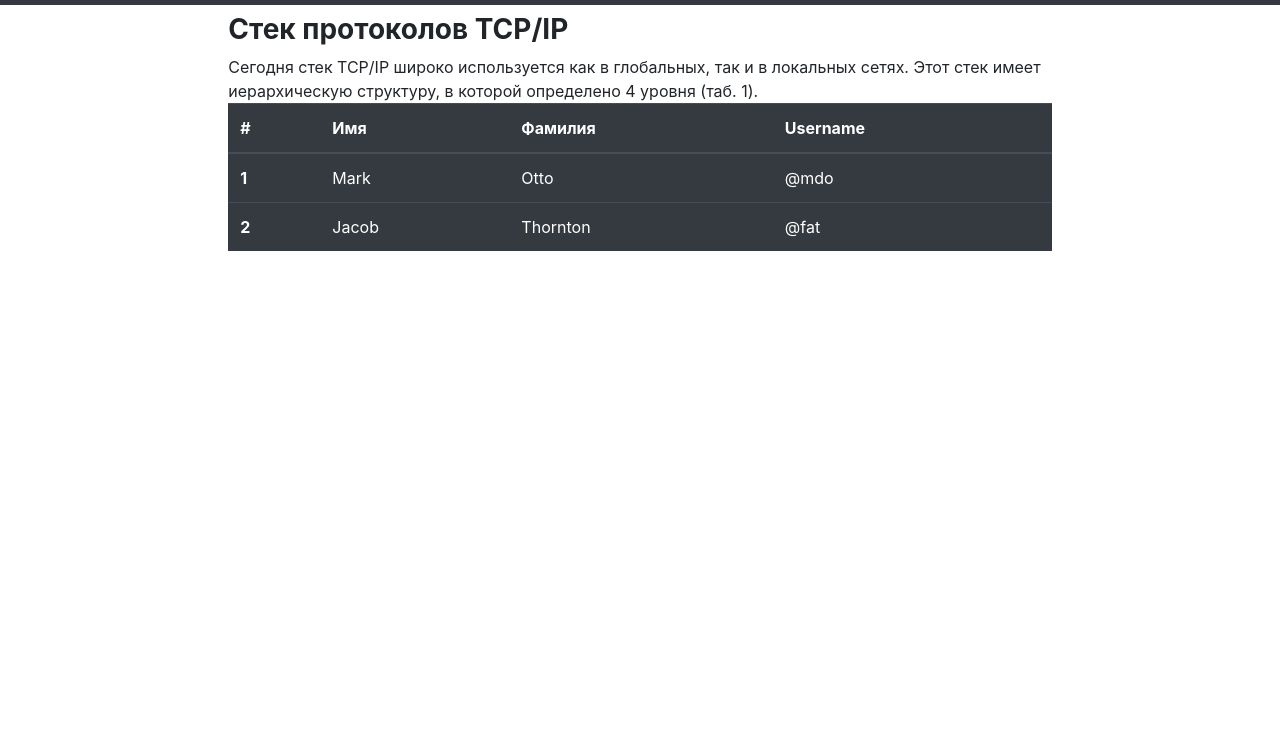
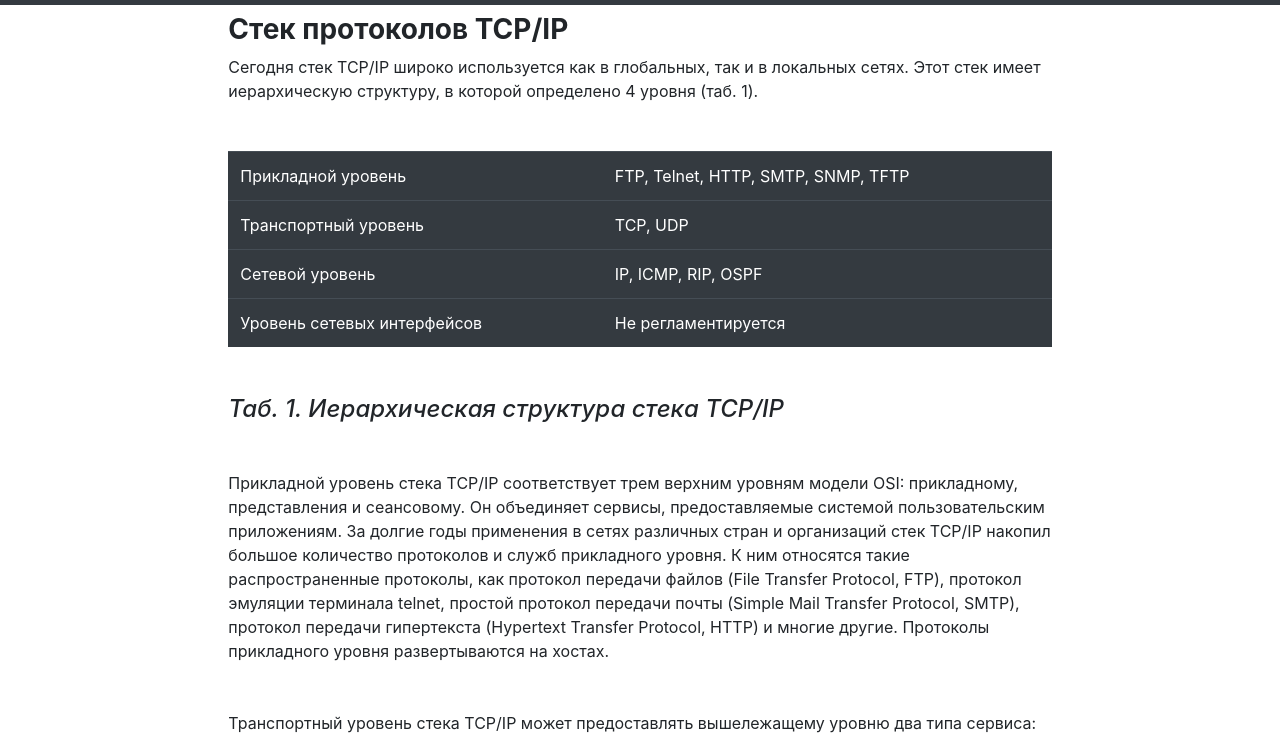
Before and after one commit to DianaSuslova/web-6, a plain HTML site: page index.html in a window 1280 px wide. Shown: the part 51-800 px from the top of the page. Drawn offline with nearby package versions, Linux system fonts and the light colour scheme.

Commit message:
еще часть

```diff
--- a/index.html
+++ b/index.html
@@ -109,30 +109,36 @@
   <section class="col-md-8 m-auto pt-2">
     <h3><strong>Стек протоколов TCP/IP </strong></h3>
     Сегодня стек TCP/IP широко используется как в глобальных, так и в локальных сетях. Этот стек имеет иерархическую структуру, в которой определено 4 уровня (таб. 1).
-    <table class="table table-hover table-dark">
-      <thead>
-        <tr>
-          <th scope="col">#</th>
-          <th scope="col">Имя</th>
-          <th scope="col">Фамилия</th>
-          <th scope="col">Username</th>
-        </tr>
-      </thead>
+     <table class="table table-hover table-dark mt-5">
       <tbody>
         <tr>
-          <th scope="row">1</th>
-          <td>Mark</td>
-          <td>Otto</td>
-          <td>@mdo</td>
+          <td scope="row">Прикладной уровень</td>
+          <td>FTP, Telnet, HTTP, SMTP,
+            SNMP, TFTP</td>
+
         </tr>
         <tr>
-          <th scope="row">2</th>
-          <td>Jacob</td>
-          <td>Thornton</td>
-          <td>@fat</td>
+          <td scope="row">Транспортный уровень</td>
+          <td>TCP, UDP</td>
+        </tr>
+        <tr>
+          <td scope="row">Сетевой уровень</td>
+          <td>IP, ICMP, RIP, OSPF</td>
+        </tr>
+        <tr>
+          <td scope="row">Уровень сетевых интерфейсов</td>
+          <td>He регламентируется</td>
         </tr>
       </tbody>
     </table>
+    <h4 class="mt-5 mb-5"> <i>Таб. 1. Иерархическая структура стека TCP/IP</i></h4>
+    <p class="mt-5 mb-5">Прикладной уровень стека TCP/IP соответствует трем верхним уровням модели OSI: прикладному, представления и сеансовому. Он объединяет сервисы, предоставляемые системой пользовательским приложениям. За долгие годы применения в сетях различных стран и организаций стек TCP/IP накопил большое количество протоколов и служб прикладного уровня. К ним относятся такие распространенные протоколы, как протокол передачи файлов (File Transfer Protocol, FTP), протокол эмуляции терминала telnet, простой протокол передачи почты (Simple Mail Transfer Protocol, SMTP), протокол передачи гипертекста (Hypertext Transfer Protocol, HTTP) и многие другие. Протоколы прикладного уровня развертываются на хостах.</p>
+    <p class="mt-5 mb-5">Транспортный уровень стека TCP/IP может предоставлять вышележащему уровню два типа сервиса:</p>
+    <ul class="mt-5 mb-5 col-md-8" >
+      <li class="mb-3">гарантированную доставку обеспечивает протокол управления передачей (Transmission Control Protocol, TCP);</li>
+      <li>оставку по возможности, или с максимальными усилиями, обеспечивает протокол пользовательских дейтаграмм (User Datagram Protocol, UDP).</li>
+    </ul>
+    <p class="mt-5 mb-5">Для того чтобы обеспечить надежную доставку данных, протокол TCP предусматривает установление логического соединения, что позволяет ему нумеровать пакеты, подтверждать их прием квитанциями, в случае потери организовывать повторные передачи, распознавать и уничтожать дубликаты, доставлять прикладному уровню пакеты в том порядке, в котором они были отправлены. Благодаря этому протоколу объекты на хосте-отправителе и хосте-получателе могут поддерживать обмен данными в дуплексном режиме. TCP дает возможность без ошибок доставить сформированный на одном из компьютеров поток байтов на любой другой компьютер, входящий в составную сеть.</p>
   </section>
   <script src="https://code.jquery.com/jquery-3.5.1.slim.min.js" integrity="sha384-DfXdz2htPH0lsSSs5nCTpuj/zy4C+OGpamoFVy38MVBnE+IbbVYUew+OrCXaRkfj" crossorigin="anonymous"></script>
 <script src="https://cdn.jsdelivr.net/npm/bootstrap@4.5.3/dist/js/bootstrap.bundle.min.js" integrity="sha384-ho+j7jyWK8fNQe+A12Hb8AhRq26LrZ/JpcUGGOn+Y7RsweNrtN/tE3MoK7ZeZDyx" crossorigin="anonymous"></script>
```
